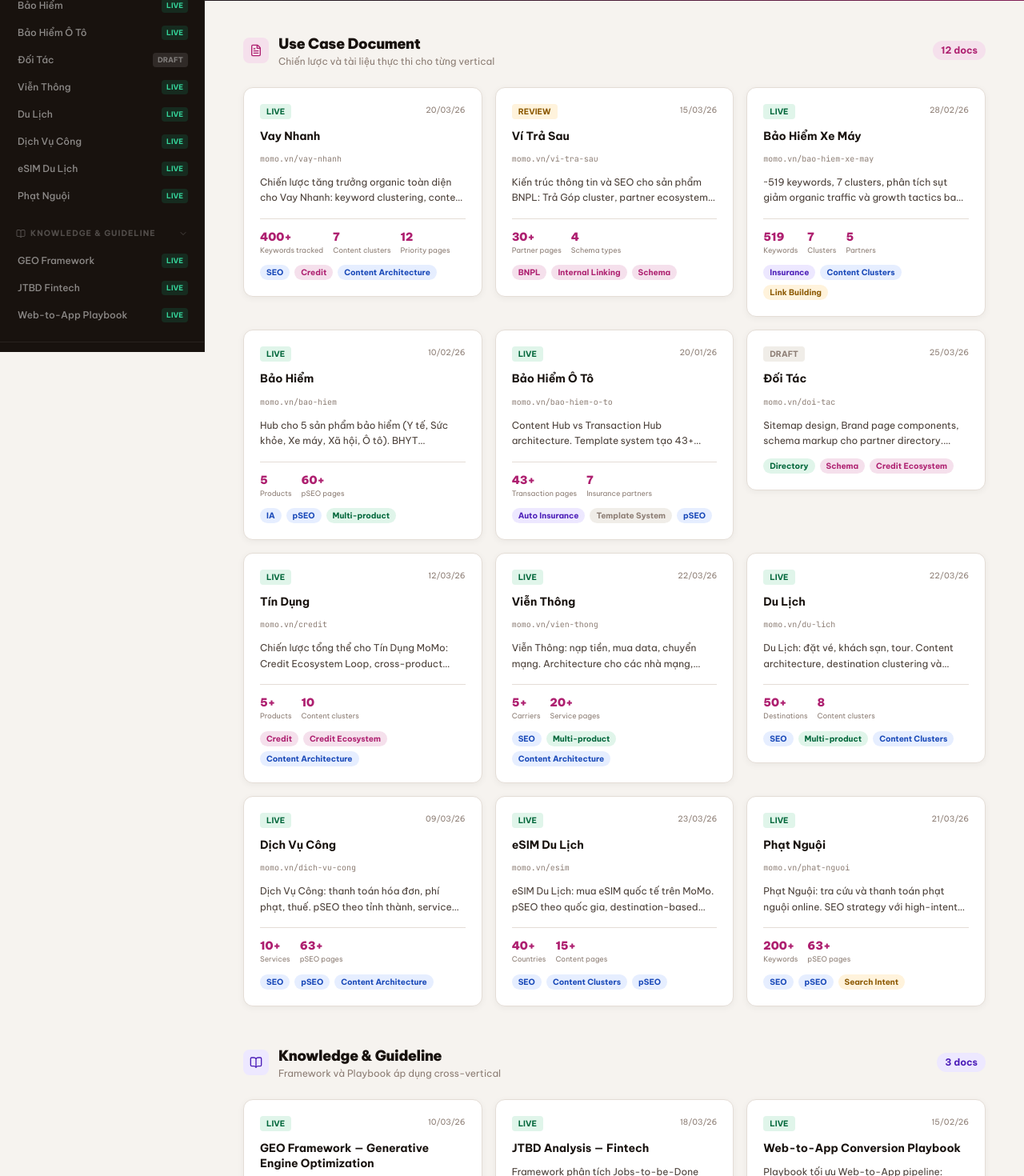
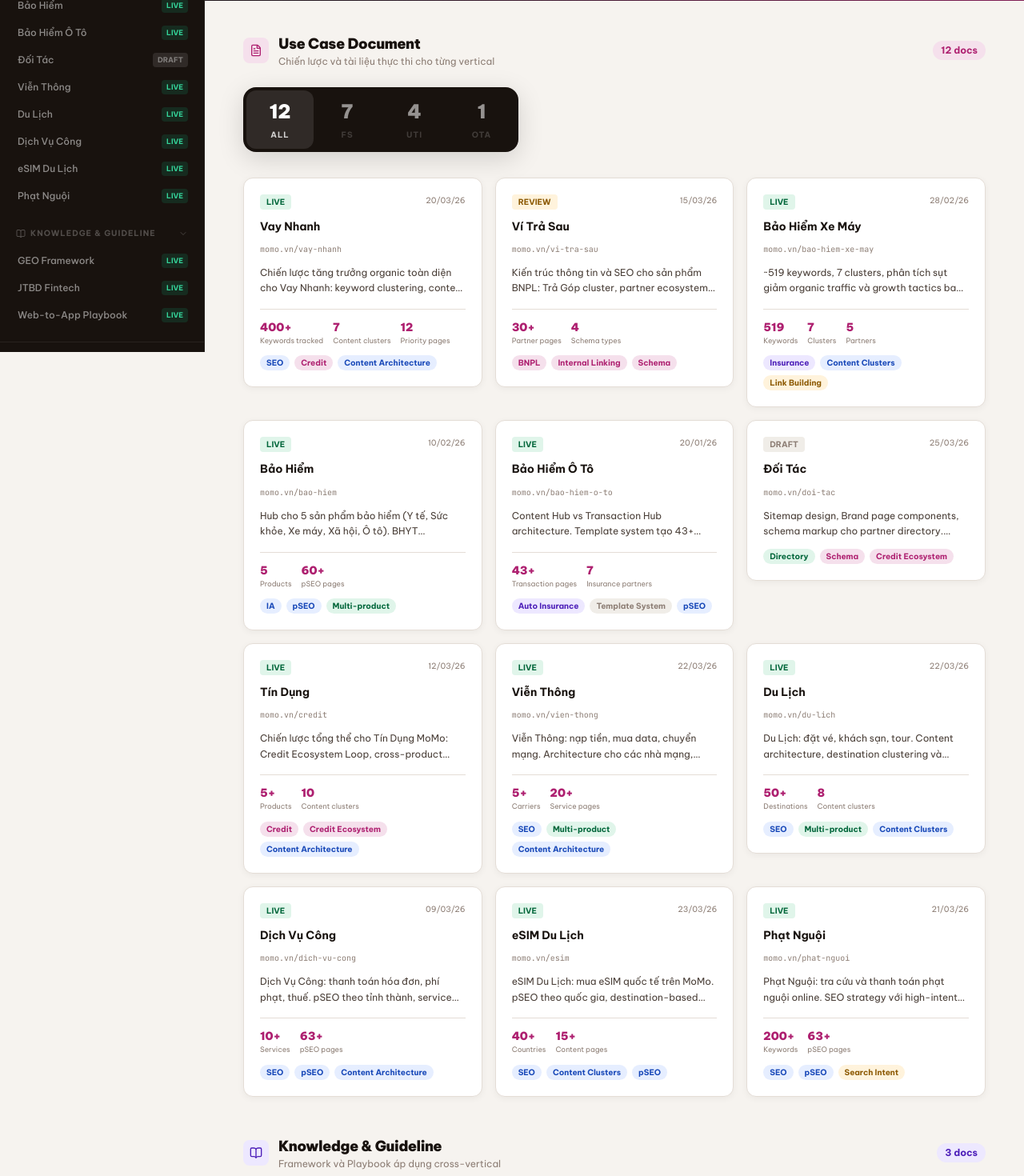
Before and after one commit to vanhien26/hienho_profile, a Next.js app: page / in a window 1280 px wide. Shown: the part 360-1830 px from the top of the page at 80% size. Built offline with nearby package versions, Linux system fonts and the light colour scheme.

Commit message:
feat: add interactive division filter and update project metadata

```diff
--- a/app/components/Sidebar.tsx
+++ b/app/components/Sidebar.tsx
@@ -10,15 +10,15 @@
     icon: FileText,
     key: 'use-case',
     items: [
-      { label: 'Vay Nhanh', href: '/projects/vay-nhanh-strategy', tag: 'LIVE' },
-      { label: 'Ví Trả Sau', href: '/projects/vi-tra-sau-bnpl', tag: 'REVIEW' },
-      { label: 'Tín Dụng', href: '/projects/credit-ecosystem', tag: 'LIVE' },
+      { label: 'Vay Nhanh', href: '/projects/vay-nhanh', tag: 'LIVE' },
+      { label: 'Ví Trả Sau', href: '/projects/vi-tra-sau', tag: 'REVIEW' },
+      { label: 'Tín Dụng', href: '/projects/tin-dung', tag: 'LIVE' },
       { label: 'Bảo Hiểm Xe Máy', href: '/projects/bao-hiem-xe-may', tag: 'LIVE' },
-      { label: 'Bảo Hiểm', href: '/projects/bao-hiem-hub', tag: 'LIVE' },
+      { label: 'Bảo Hiểm', href: '/projects/bao-hiem', tag: 'LIVE' },
       { label: 'Bảo Hiểm Ô Tô', href: '/projects/bao-hiem-o-to', tag: 'LIVE' },
-      { label: 'Đối Tác', href: '/projects/doi-tac-directory', tag: 'DRAFT' },
-      { label: 'Viễn Thông', href: '/projects/telco-hub', tag: 'LIVE' },
-      { label: 'Du Lịch', href: '/projects/travel-hub', tag: 'LIVE' },
+      { label: 'Đối Tác', href: '/projects/doi-tac', tag: 'DRAFT' },
+      { label: 'Viễn Thông', href: '/projects/vien-thong', tag: 'LIVE' },
+      { label: 'Du Lịch', href: '/projects/du-lich', tag: 'LIVE' },
       { label: 'Dịch Vụ Công', href: '/projects/dich-vu-cong', tag: 'LIVE' },
       { label: 'eSIM Du Lịch', href: '/projects/esim-du-lich', tag: 'LIVE' },
       { label: 'Phạt Nguội', href: '/projects/phat-nguoi', tag: 'LIVE' },
--- a/app/data/projects.ts
+++ b/app/data/projects.ts
@@ -17,7 +17,7 @@
 
 export const projects: Project[] = [
   {
-    id: 'vay-nhanh-strategy',
+    id: 'vay-nhanh',
     title: 'Vay Nhanh',
     subtitle: 'momo.vn/vay-nhanh',
     category: 'use-case',
@@ -34,7 +34,7 @@
     ],
   },
   {
-    id: 'vi-tra-sau-bnpl',
+    id: 'vi-tra-sau',
     title: 'Ví Trả Sau',
     subtitle: 'momo.vn/vi-tra-sau',
     category: 'use-case',
@@ -67,7 +67,7 @@
     ],
   },
   {
-    id: 'bao-hiem-hub',
+    id: 'bao-hiem',
     title: 'Bảo Hiểm',
     subtitle: 'momo.vn/bao-hiem',
     category: 'use-case',
@@ -99,7 +99,7 @@
     ],
   },
   {
-    id: 'doi-tac-directory',
+    id: 'doi-tac',
     title: 'Đối Tác',
     subtitle: 'momo.vn/doi-tac',
     category: 'use-case',
@@ -111,7 +111,7 @@
     htmlFile: '/projects/doi-tac-directory.html',
   },
   {
-    id: 'credit-ecosystem',
+    id: 'tin-dung',
     title: 'Tín Dụng',
     subtitle: 'momo.vn/credit',
     category: 'use-case',
@@ -127,7 +127,7 @@
     ],
   },
   {
-    id: 'telco-hub',
+    id: 'vien-thong',
     title: 'Viễn Thông',
     subtitle: 'momo.vn/vien-thong',
     category: 'use-case',
@@ -143,7 +143,7 @@
     ],
   },
   {
-    id: 'travel-hub',
+    id: 'du-lich',
     title: 'Du Lịch',
     subtitle: 'momo.vn/du-lich',
     category: 'use-case',
@@ -208,7 +208,7 @@
   },
   {
     id: 'geo-framework',
-    title: 'GEO Framework — Generative Engine Optimization',
+    title: 'GEO Framework',
     subtitle: 'Knowledge & Guideline',
     category: 'knowledge',
     tags: ['GEO', 'AI Overview', 'SGE'],
@@ -217,8 +217,8 @@
     description: 'Framework tối ưu nội dung cho AI-generated answers (SGE, Perplexity, ChatGPT). Áp dụng cho Fintech với YMYL considerations.',
   },
   {
-    id: 'jtbd-fintech',
-    title: 'JTBD Analysis — Fintech',
+    id: 'jtbd',
+    title: 'JTBD Analysis',
     subtitle: 'Knowledge & Guideline',
     category: 'knowledge',
     tags: ['JTBD', 'Framework', 'Search Intent'],
@@ -228,8 +228,8 @@
     htmlFile: '/projects/jtbd-fintech.html',
   },
   {
-    id: 'web-to-app-funnel',
-    title: 'Web-to-App Conversion Playbook',
+    id: 'web-to-app',
+    title: 'Web-to-App Playbook',
     subtitle: 'Knowledge & Guideline',
     category: 'knowledge',
     tags: ['PLG', 'Deep Link', 'CTA'],
--- a/app/page.tsx
+++ b/app/page.tsx
@@ -65,8 +65,13 @@
 
 export default function HomePage() {
   const [sidebarOpen, setSidebarOpen] = useState(false)
+  const [activeDivision, setActiveDivision] = useState<string | null>(null)
   const useCaseProjects = projects.filter(p => p.category === 'use-case')
   const knowledgeProjects = projects.filter(p => p.category === 'knowledge')
+
+  const filteredUseCases = activeDivision
+    ? useCaseProjects.filter(p => p.division === activeDivision)
+    : useCaseProjects
 
   return (
     <div className="flex min-h-screen w-full">
@@ -198,12 +203,45 @@
                 className="ml-auto text-xs font-bold px-2.5 py-1 rounded-full"
                 style={{ background: '#F5E0EC', color: '#AE2070' }}
               >
-                {useCaseProjects.length} docs
+                {filteredUseCases.length} docs
               </span>
             </div>
 
+            {/* Division Filter (Card style from user image) */}
+            <div className="flex mb-8">
+              <div
+                className="inline-flex items-center p-1 rounded-2xl"
+                style={{ background: '#18120E', boxShadow: '0 8px 32px rgba(0,0,0,0.15)' }}
+              >
+                {[
+                  { id: null, label: 'ALL', count: useCaseProjects.length },
+                  { id: 'FS', label: 'FS', count: useCaseProjects.filter(p => p.division === 'FS').length },
+                  { id: 'UTI', label: 'UTI', count: useCaseProjects.filter(p => p.division === 'UTI').length },
+                  { id: 'OTA', label: 'OTA', count: useCaseProjects.filter(p => p.division === 'OTA').length },
+                ].map((div) => (
+                  <button
+                    key={div.label}
+                    onClick={() => setActiveDivision(div.id as any)}
+                    className={`flex flex-col items-center justify-center min-w-[72px] sm:min-w-[84px] py-2.5 rounded-xl transition-all duration-200 ${activeDivision === div.id ? 'bg-white/10' : 'hover:bg-white/5 opacity-60 hover:opacity-100'}`}
+                  >
+                    <span
+                      className={`text-xl sm:text-2xl font-black leading-none ${activeDivision === div.id ? 'text-white' : 'text-white/90'}`}
+                    >
+                      {div.count}
+                    </span>
+                    <span
+                      className={`text-[9px] sm:text-[10px] font-bold tracking-widest mt-1.5 ${activeDivision === div.id ? 'text-white/80' : 'text-white/30'}`}
+                    >
+                      {div.label}
+                    </span>
+                  </button>
+                ))}
+              </div>
+            </div>
+
             <div className="grid grid-cols-1 sm:grid-cols-2 lg:grid-cols-3 gap-4">
-              {useCaseProjects.map(p => {
+              {filteredUseCases.map(p => {
+
                 const s = statusStyle[p.status]
                 return (
                   <Link key={p.id} href={`/projects/${p.id}`} className="block group">
```
